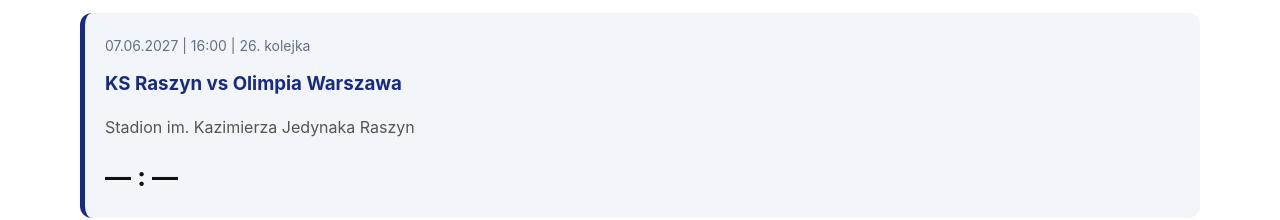
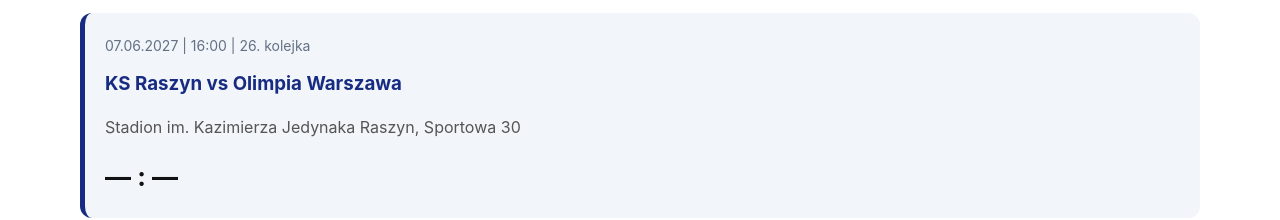
Before and after one commit to OlimpiaWarszawa/olimpia-warszawa, a plain HTML site: page index.html in a window 1280 px wide. Shown: the part 7049-7269 px from the top of the page. Drawn offline with Linux system fonts and the light colour scheme.

Commit message:
Update stadium address in index.html

```diff
--- a/index.html
+++ b/index.html
@@ -228,7 +228,7 @@
   <div class="mecz">
     <span>07.06.2027 | 16:00 | 26. kolejka</span>
     <h3>KS Raszyn vs Olimpia Warszawa</h3>
-    <p>Stadion im. Kazimierza Jedynaka Raszyn</p>
+    <p>Stadion im. Kazimierza Jedynaka Raszyn, Sportowa 30</p>
     <strong>— : —</strong>
   </div>
 </section>
```
